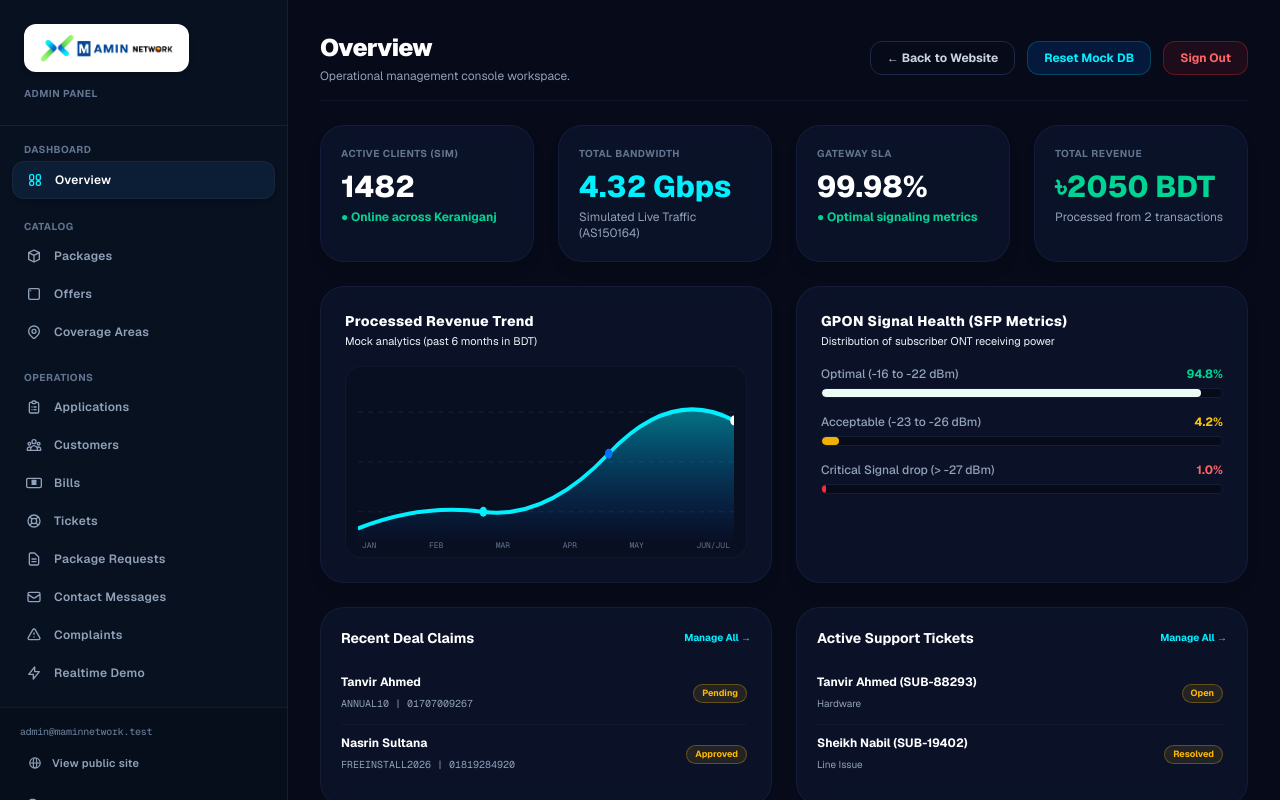
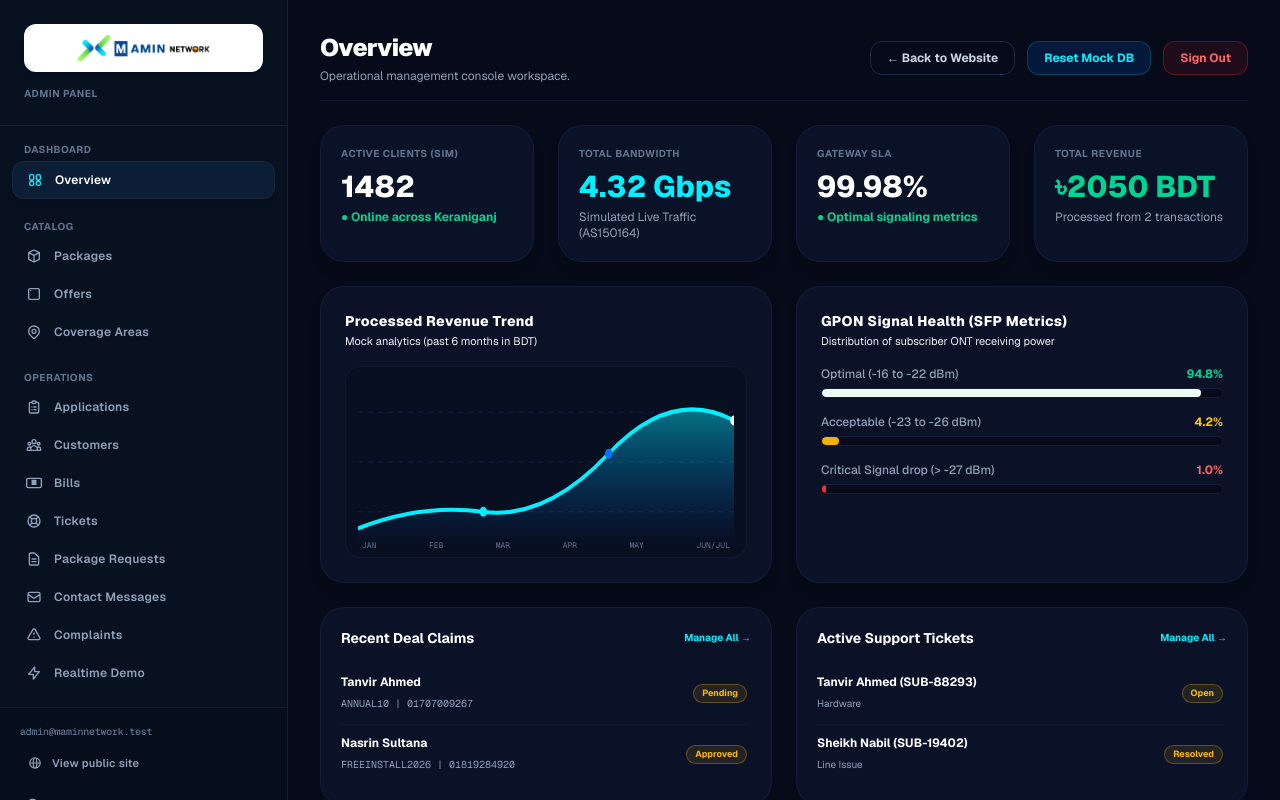
Before and after one commit to princeshiamofficial/M-Amin-Network, a Next.js app: page /admin/dashboard in a window 1280 px wide. Built offline with nearby package versions, Linux system fonts and the light colour scheme; sample sign-in values are in the browser's storage.

Commit message:
style: set admin sidebar brand logo container to full width

```diff
--- a/src/components/AdminSidebar.tsx
+++ b/src/components/AdminSidebar.tsx
@@ -130,7 +130,7 @@ export default function AdminSidebar({ activeTab, setActiveTab, onSignOut }: Adm
     <aside className="w-72 flex-shrink-0 bg-[#071120] border-r border-[#1e293b]/60 flex flex-col h-screen overflow-y-auto">
       {/* Branded Header Area */}
       <div className="flex flex-col gap-3 px-6 py-6 border-b border-[#1e293b]/65">
-        <div className="bg-white rounded-xl px-4 py-2.5 shadow-md self-start inline-flex items-center justify-center">
+        <div className="bg-white rounded-xl px-4 py-2.5 shadow-md w-full flex items-center justify-center">
           <img src="/logo.png" alt="M Amin Network" className="h-7 w-auto object-contain" />
         </div>
         <span className="text-[10px] text-slate-500 font-bold block mt-0.5 tracking-wider uppercase">Admin Panel</span>
```
